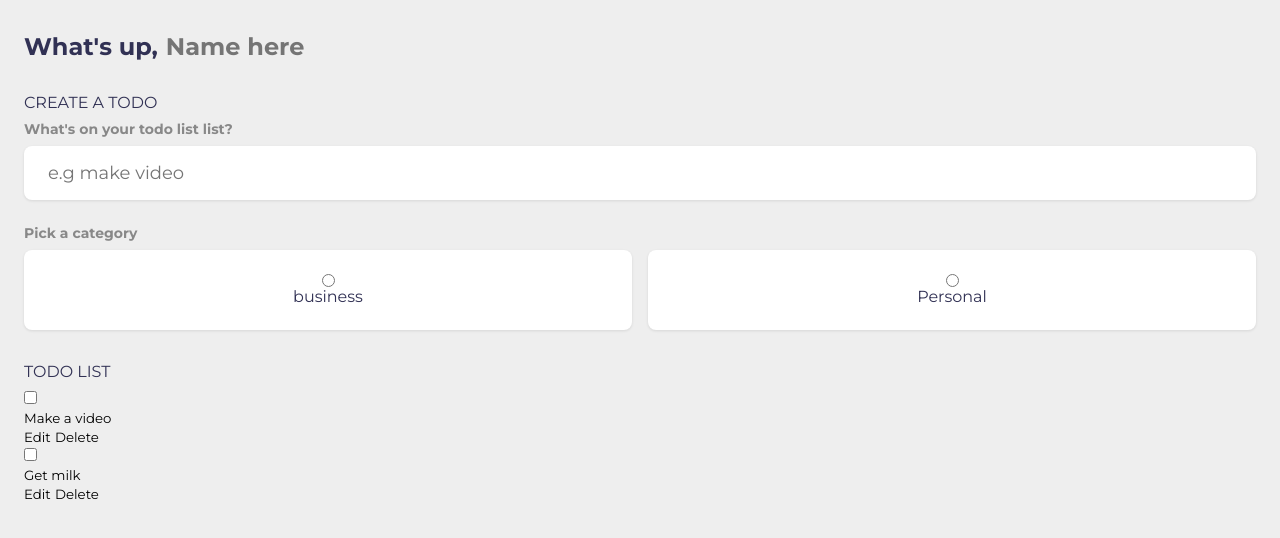
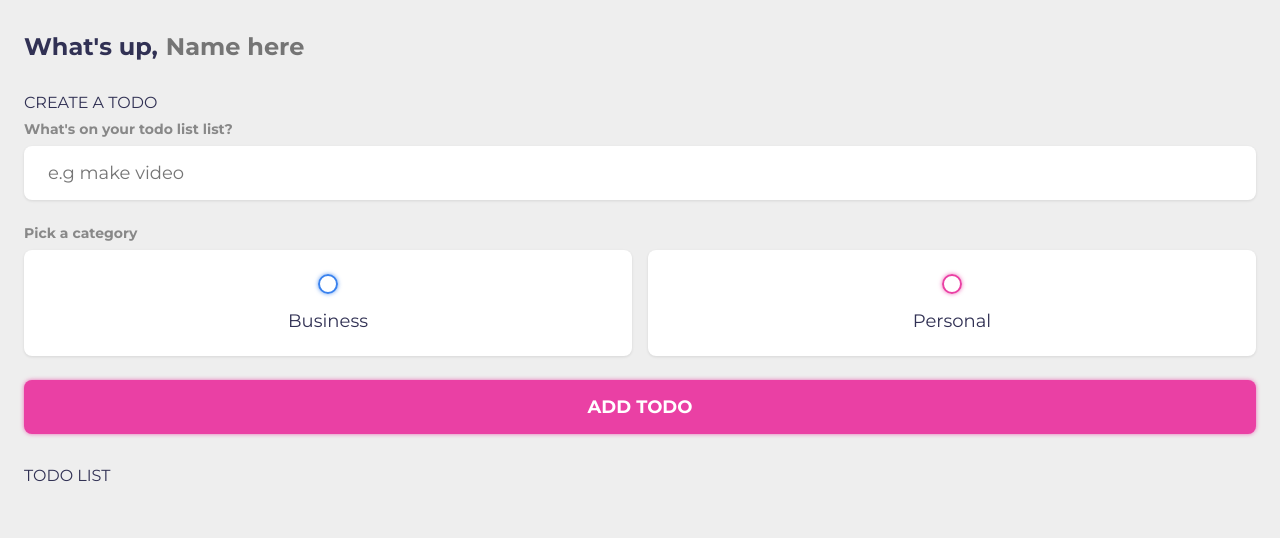
Before and after one commit to Samkiroko/To-do-List, a plain HTML site: page index.html in a window 1280 px wide. Drawn offline with Linux system fonts and the light colour scheme.

Commit message:
html and css

```diff
--- a/index.html
+++ b/index.html
@@ -29,26 +29,25 @@
                 <input type="text" name='content' id='content' placeholder='e.g make video'>
                 <h4>Pick a category</h4>
                 <div class="options">
-                    <label for="">
-                        <input type="radio" name="category" id="category1" value='business'>
-                        <span class="bubble business">
-                            <div>business</div>
-                        </span>
+                    <label>
+                        <input type="radio" name="category" id="category1" value="business" />
+                        <span class="bubble business"></span>
+                        <div>Business</div>
                     </label>
-                    <label for="">
-                        <input type="radio" name="category" id="category1" value='business'>
-                        <span class="bubble personal">
-                            <div>Personal</div>
-                        </span>
+                    <label>
+                        <input type="radio" name="category" id="category2" value="personal" />
+                        <span class="bubble personal"></span>
+                        <div>Personal</div>
                     </label>
                 </div>
+                <input type="submit" value="Add todo" />
             </form>
 
         </section>
         <section class="todo-list">
             <h3>TODO LIST</h3>
-            <div class="list" id="todo-list">
-                <div class="todo-item">
+            <!-- <div class="list" id="todo-list">
+                <div class="todo-item done">
                     <label for="">
                         <input type="checkbox" name="" id="">
                         <span class="bubble business"></span>
@@ -74,7 +73,7 @@
                         <button class="delete">Delete</button>
                     </div>
                 </div>
-            </div>
+            </div> -->
 
         </section>
 
--- a/main.css
+++ b/main.css
@@ -105,8 +105,139 @@ h4 {
     flex-direction: column;
     align-items: center;
     justify-content: center;
+    background-color: #FFF;
     padding: 1.5rem;
-    background-color: #fff;
+    box-shadow: var(--shadow);
+    border-radius: 0.5rem;
+    cursor: pointer;
+}
+
+input[type="radio"],
+input[type="checkbox"] {
+    display: none;
+}
+
+.bubble {
+    display: flex;
+    align-items: center;
+    justify-content: center;
+    width: 20px;
+    height: 20px;
+    border-radius: 999px;
+    border: 2px solid var(--business);
+    box-shadow: var(--business-glow);
+}
+
+.bubble.personal {
+    border-color: var(--personal);
+    box-shadow: var(--personal-glow);
+}
+
+.bubble::after {
+    content: '';
+    display: block;
+    opacity: 0;
+    width: 0px;
+    height: 0px;
+    background-color: var(--business);
+    box-shadow: var(--business-glow);
+    border-radius: 999px;
+    transition: 0.2s ease-in-out;
+}
+
+.bubble.personal::after {
+    background-color: var(--personal);
+    box-shadow: var(--personal-glow);
+}
+
+input:checked~.bubble::after {
+    width: 10px;
+    height: 10px;
+    opacity: 1;
+}
+
+.create-todo .options label div {
+    color: var(--dark);
+    font-size: 1.125rem;
+    margin-top: 1rem;
+}
+
+.create-todo input[type="submit"] {
+    display: block;
+    width: 100%;
+    font-size: 1.125rem;
+    padding: 1rem 1.5rem;
+    color: #FFF;
+    font-weight: 700;
+    text-transform: uppercase;
+    background-color: var(--primary);
+    box-shadow: var(--personal-glow);
+    border-radius: 0.5rem;
+    cursor: pointer;
+    transition: 0.2s ease-out;
+}
+
+.create-todo input[type="submit"]:hover {
+    opacity: 0.75;
+}
+
+.todo-list .list {
+    margin: 1rem 0;
+}
+
+.todo-list .todo-item {
+    display: flex;
+    align-items: center;
+    background-color: #FFF;
+    padding: 1rem;
     border-radius: 0.5rem;
     box-shadow: var(--shadow);
+    margin-bottom: 1rem;
 }
+
+.todo-item label {
+    display: block;
+    margin-right: 1rem;
+    cursor: pointer;
+}
+
+.todo-item .todo-content {
+    flex: 1 1 0%;
+}
+
+.todo-item .todo-content input {
+    color: var(--dark);
+    font-size: 1.125rem;
+}
+
+.todo-item .actions {
+    display: flex;
+    align-items: center;
+}
+
+.todo-item .actions button {
+    display: block;
+    padding: 0.5rem;
+    border-radius: 0.25rem;
+    color: #FFF;
+    cursor: pointer;
+    transition: 0.2s ease-in-out;
+}
+
+.todo-item .actions button:hover {
+    opacity: 0.75;
+}
+
+.todo-item .actions .edit {
+    margin-right: 0.5rem;
+    background-color: var(--primary);
+}
+
+.todo-item .actions .delete {
+    background-color: var(--danger);
+}
+
+.todo-item.done .todo-content input {
+    text-decoration: line-through;
+    color: var(--grey);
+}
```
